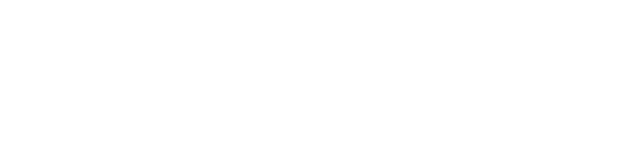
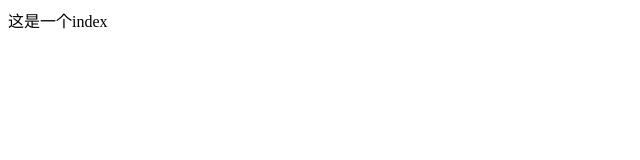
Before and after one commit to keep1224/silence, a plain HTML site: page index.html in a window 1280 px wide. Shown: the whole page, without its empty margins (0-640 px from the left). Drawn offline with Linux system fonts and the light colour scheme.

Commit message:
这是div

```diff
--- a/index.html
+++ b/index.html
@@ -7,6 +7,6 @@
     <title>Document</title>
 </head>
 <body>
-
+    <div>这是一个index</div>
 </body>
 </html>
```
